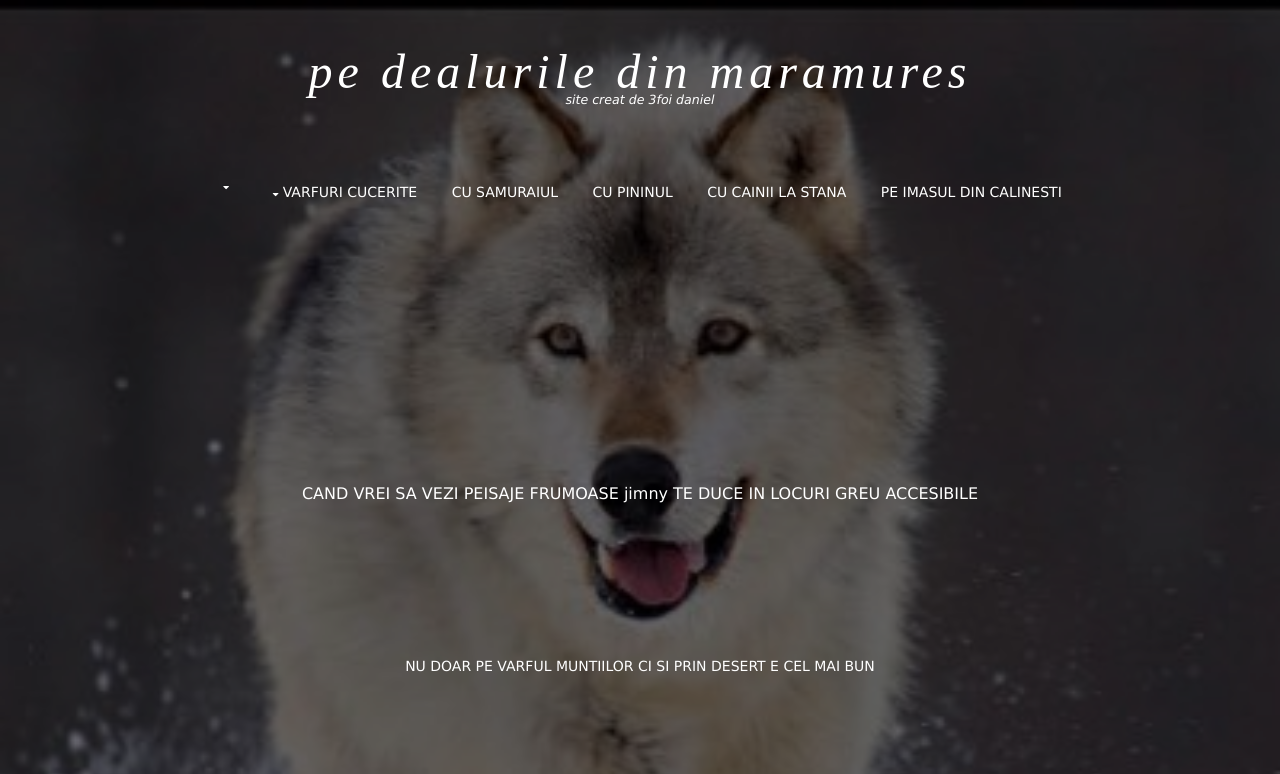
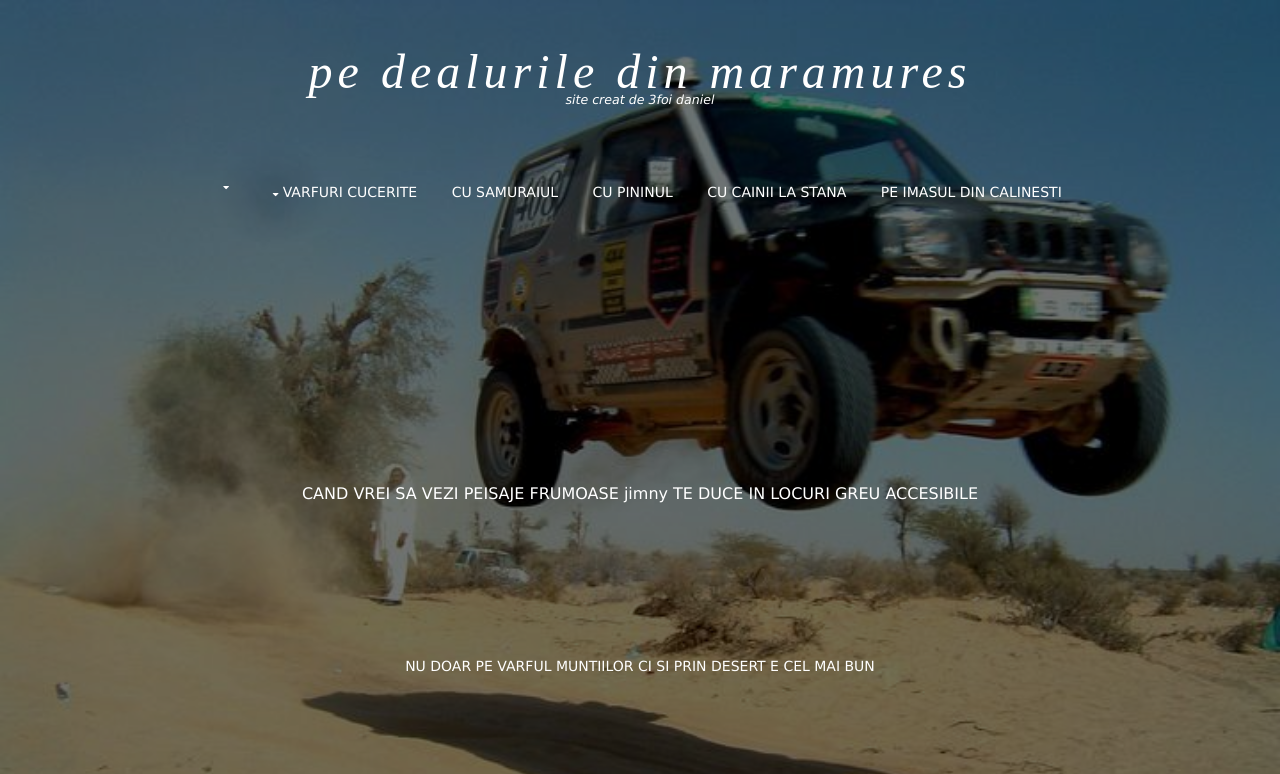
Before and after one commit to ANDREI3FOI/ANDREI3FOI, a plain HTML site: page index.html in a window 1280 px wide. Shown: the top 774 px of the page. Drawn offline with Linux system fonts and the light colour scheme.

Commit message:
qbfq
qofhq

```diff
--- a/index.html
+++ b/index.html
@@ -19,7 +19,7 @@ Licence URI: http://www.os-templates.com/template-terms
 <!-- ################################################################################################ -->
 <!-- ################################################################################################ -->
 <!-- Top Background Image Wrapper -->
-<div class="bgded overlay" style="background-image:url('images/demo/backgrounds/02.png');">
+<div class="bgded overlay" style="background-image:url('images/demo/backgrounds/01.png');">
   <!-- ################################################################################################ -->
   <div class="wrapper">
     <header id="header" class="hoc clear">
```
